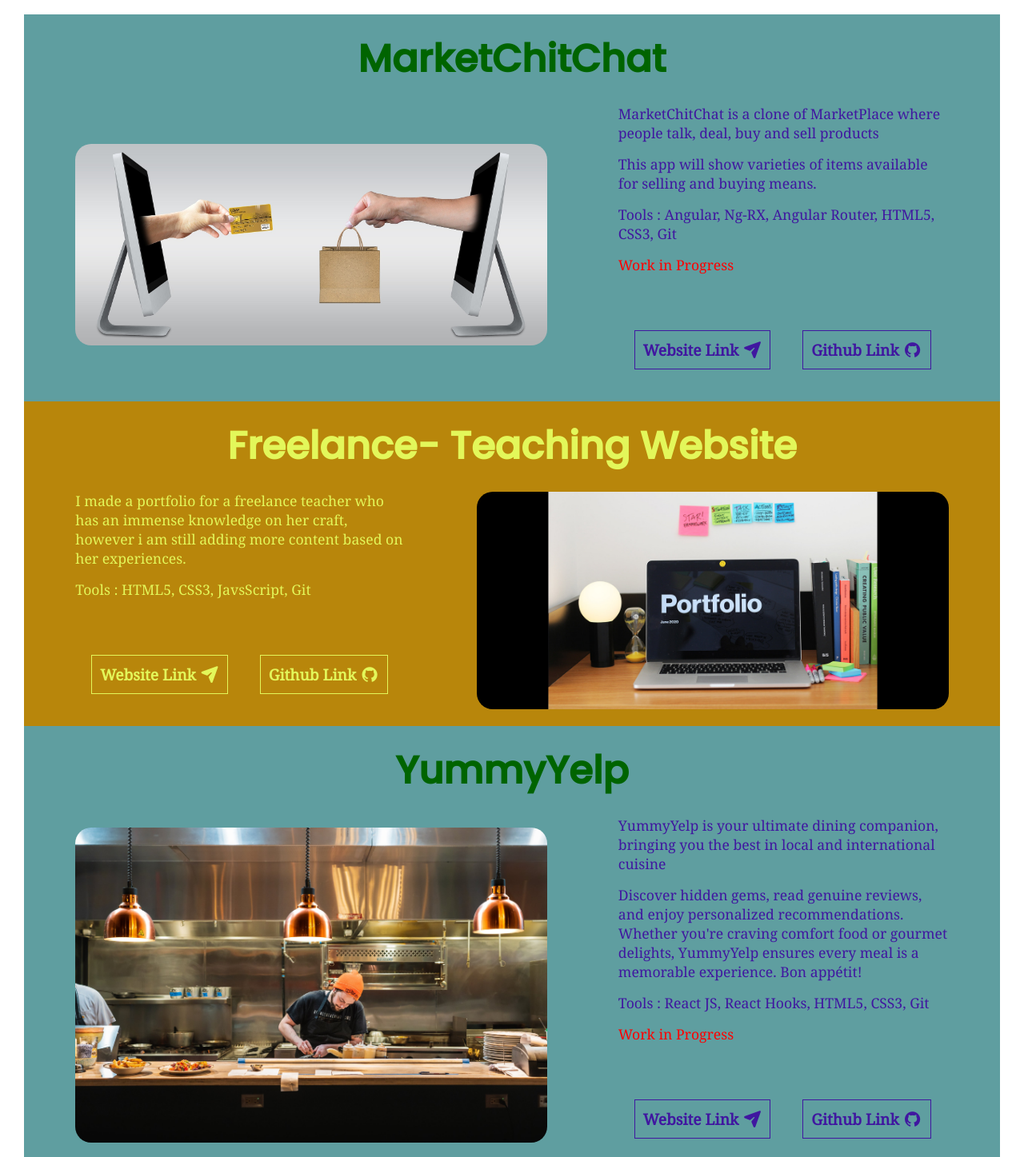
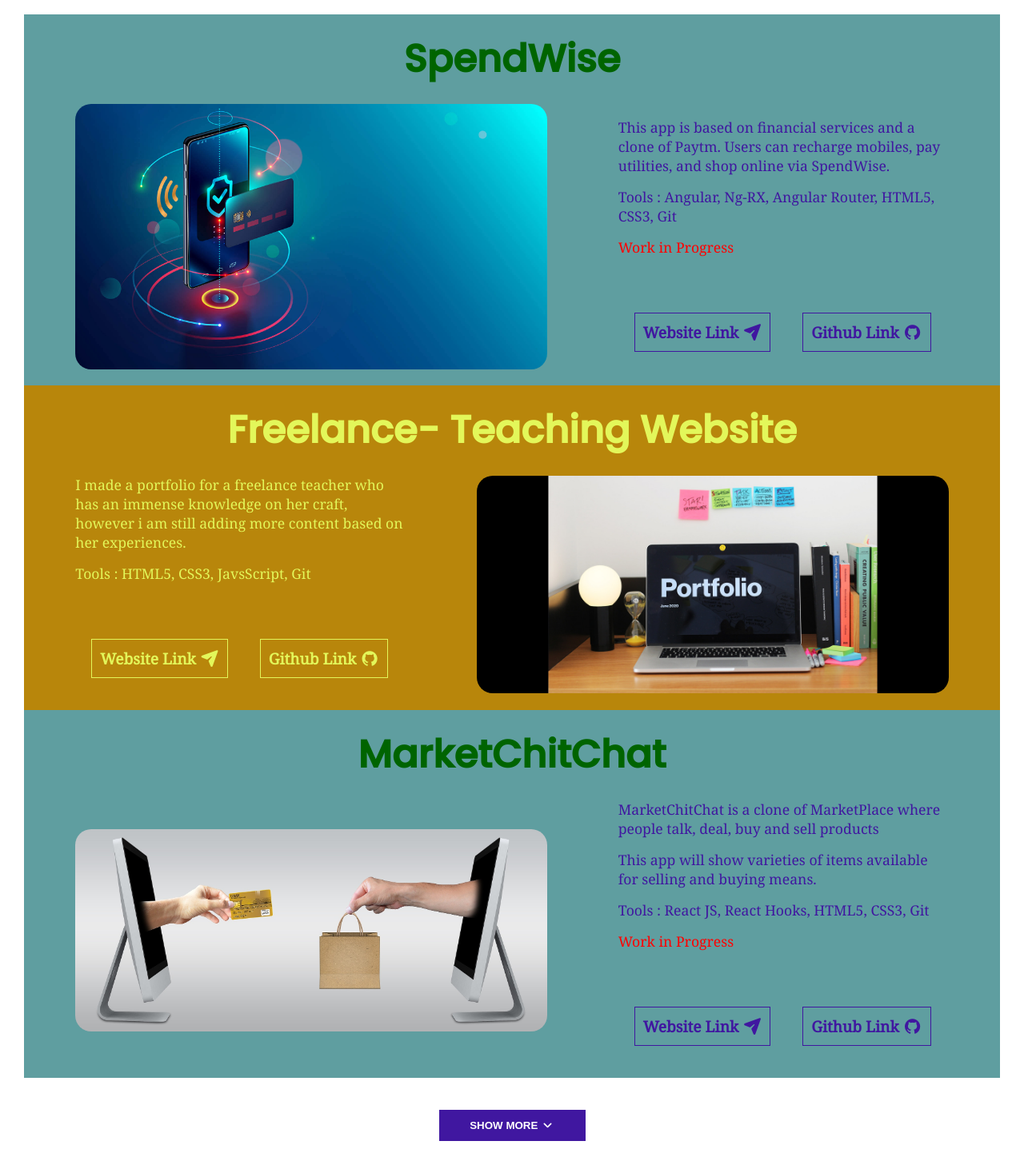
Before and after one commit to sushmacanada09/sushma-portfolio.github.io, a plain HTML site: page index.html in a window 1280 px wide. Shown: the part 3640-5087 px from the top of the page at 80% size. Drawn offline with nearby package versions, Linux system fonts and the light colour scheme.

Commit message:
Third Commit

```diff
--- a/index.html
+++ b/index.html
@@ -311,11 +311,11 @@
         <!-- shortcut a.project-title*6>img+p>span*2 -->
         <section id="project-container">
           <div class="bg-1">
-            <h2>MarketChitChat</h2>
+            <h2>SpendWise</h2>
             <div class="project-1">
               <img
-                src="./images/chitchat.jpg"
-                alt="chitchat"
+                src="./images/payment.jpg"
+                alt="SpendWise"
                 class="img-1"
                 width="580"
                 height="480"
@@ -323,22 +323,22 @@
               />
               <div>
                 <p>
-                  MarketChitChat is a clone of MarketPlace where people talk, deal, buy and sell products
-                </p>
-                <p>
-                 This app will show varieties of items available for selling and buying means.
 
                 </p>
                 <p>
-                  Tools : Angular, Ng-RX, Angular Router, HTML5,
-                  CSS3, Git
+             This app is based on financial services and a clone of Paytm.
+             Users can recharge mobiles, pay utilities, and shop online via SpendWise.
                 </p>
+
+                <p>Tools : Angular, Ng-RX, Angular Router, HTML5,
+                  CSS3, Git</p>
                 <p style="color: red;">Work in Progress</p>
                 <div class="links">
                   <a
                     href=""
                     target="_blank"
-                    >Website Link
+                  >
+                    Website Link
                     <i class="fa-solid fa-paper-plane"></i>
                   </a>
                   <a
@@ -353,6 +353,7 @@
               </div>
             </div>
           </div>
+
           <div class="bg-2">
             <h2>Freelance- Teaching Website</h2>
             <div class="project-2">
@@ -390,11 +391,11 @@
             </div>
           </div>
           <div class="bg-1">
-            <h2>YummyYelp</h2>
+            <h2>MarketChitChat</h2>
             <div class="project-1">
               <img
-                src="./images/yummy.jpg"
-                alt="YummyYelp"
+                src="./images/chitchat.jpg"
+                alt="chitchat"
                 class="img-1"
                 width="580"
                 height="480"
@@ -402,23 +403,21 @@
               />
               <div>
                 <p>
-                  YummyYelp is your ultimate dining companion, bringing you the
-                  best in local and international cuisine
+                  MarketChitChat is a clone of MarketPlace where people talk, deal, buy and sell products
                 </p>
                 <p>
-                  Discover hidden gems, read genuine reviews, and enjoy personalized recommendations.
-                  Whether you're craving comfort food or gourmet delights,
-                  YummyYelp ensures every meal is a memorable experience. Bon appétit!
+                 This app will show varieties of items available for selling and buying means.
+
                 </p>
-
-                <p>Tools : React JS, React Hooks, HTML5, CSS3, Git</p>
+                <p>
+                  Tools : React JS, React Hooks, HTML5, CSS3, Git
+                </p>
                 <p style="color: red;">Work in Progress</p>
                 <div class="links">
                   <a
                     href=""
                     target="_blank"
-                  >
-                    Website Link
+                    >Website Link
                     <i class="fa-solid fa-paper-plane"></i>
                   </a>
                   <a
```
Also changed, not shown: images/payment.jpg (added).
